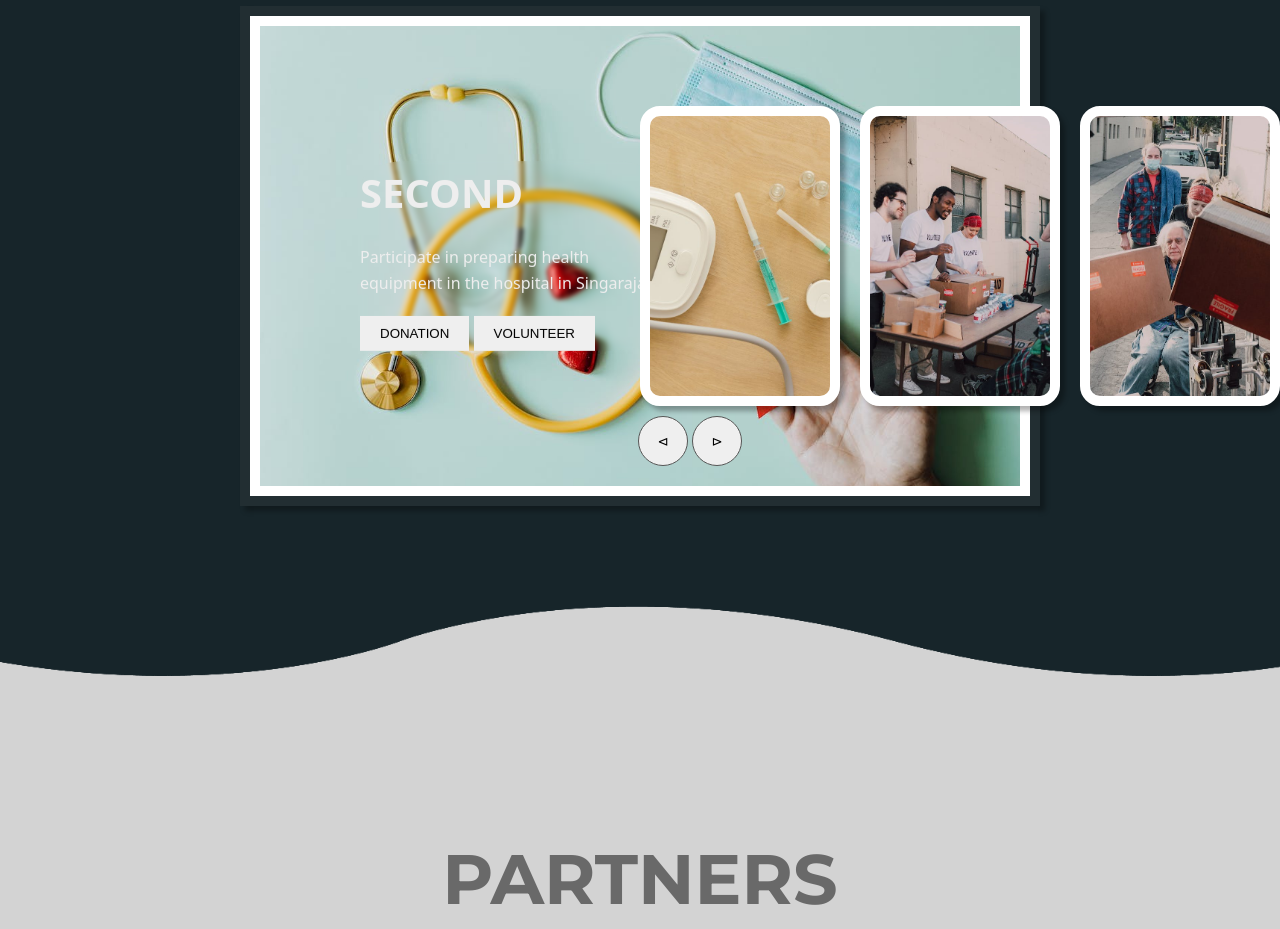
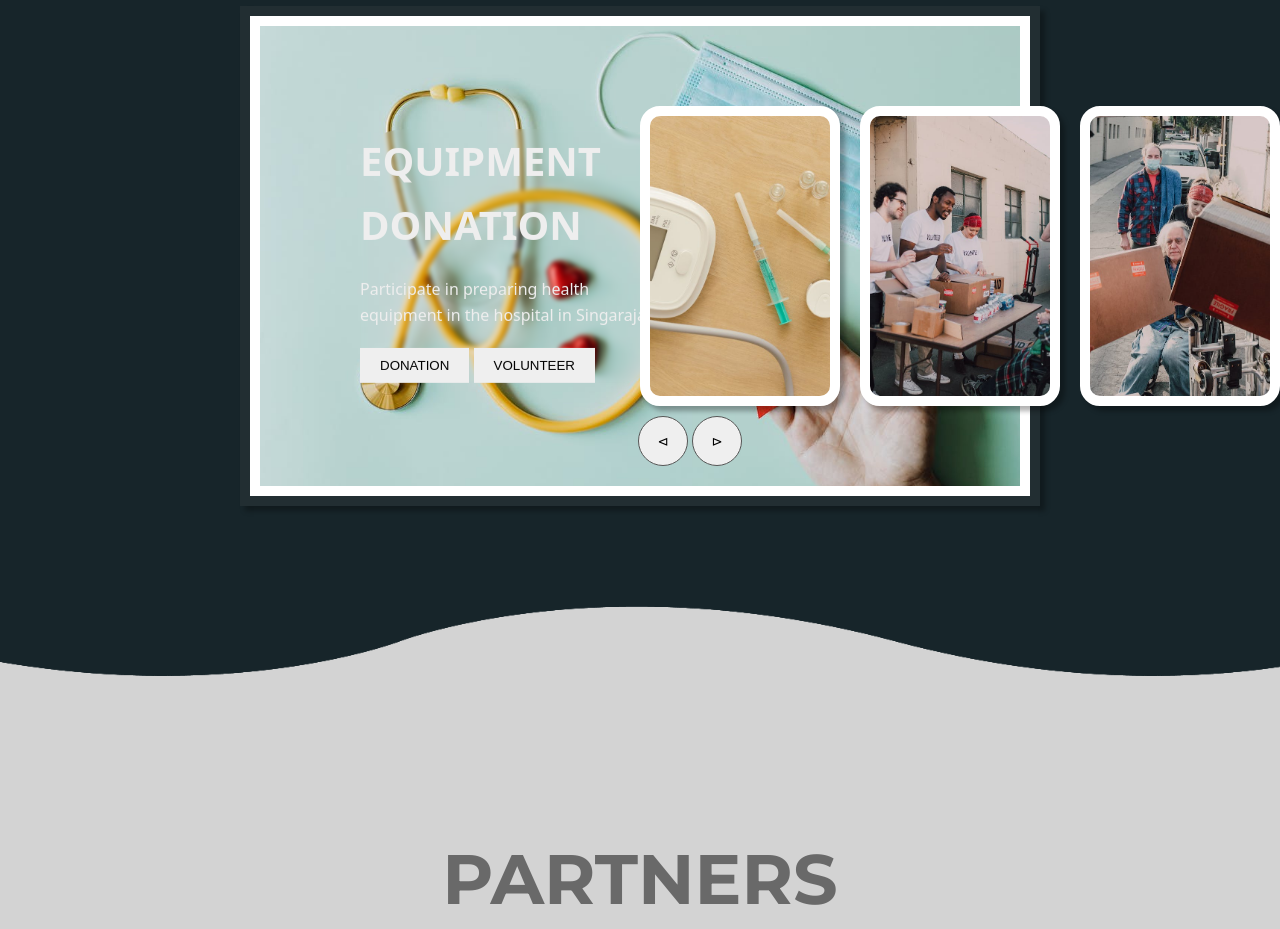
Before and after one commit to nandikawis/Assingment2-WEBPAGE, a plain HTML site: page index.html in a window 1280 px wide. Shown: the part 2620-3549 px from the top of the page. Drawn offline with Linux system fonts and the light colour scheme; files whose address does not match are found by name.

Commit message:
Update index.html

```diff
--- a/index.html
+++ b/index.html
@@ -106,7 +106,7 @@
                 </div>
                 <div class="item" style="background-image: url(css/Asset/he1.jpeg);">
                     <div class="content">
-                        <div class="name">SECOND</div>
+                        <div class="name">EQUIPMENT DONATION</div>
                         <div class="des">Participate in preparing health equipment in the hospital in Singaraja</div>
                         <button href="don.html" id="don2">DONATION</button>
                         <button href="vol.html" id="vol2">VOLUNTEER</button>
```
